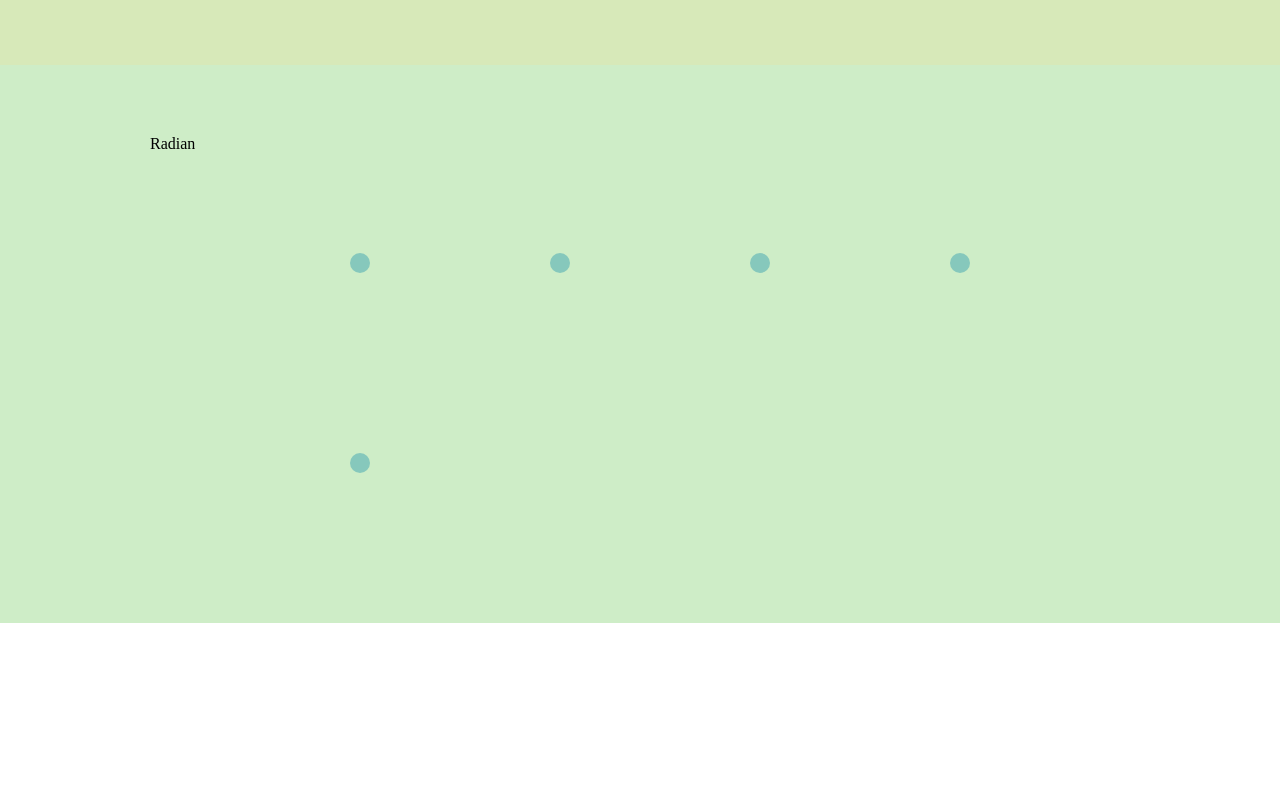
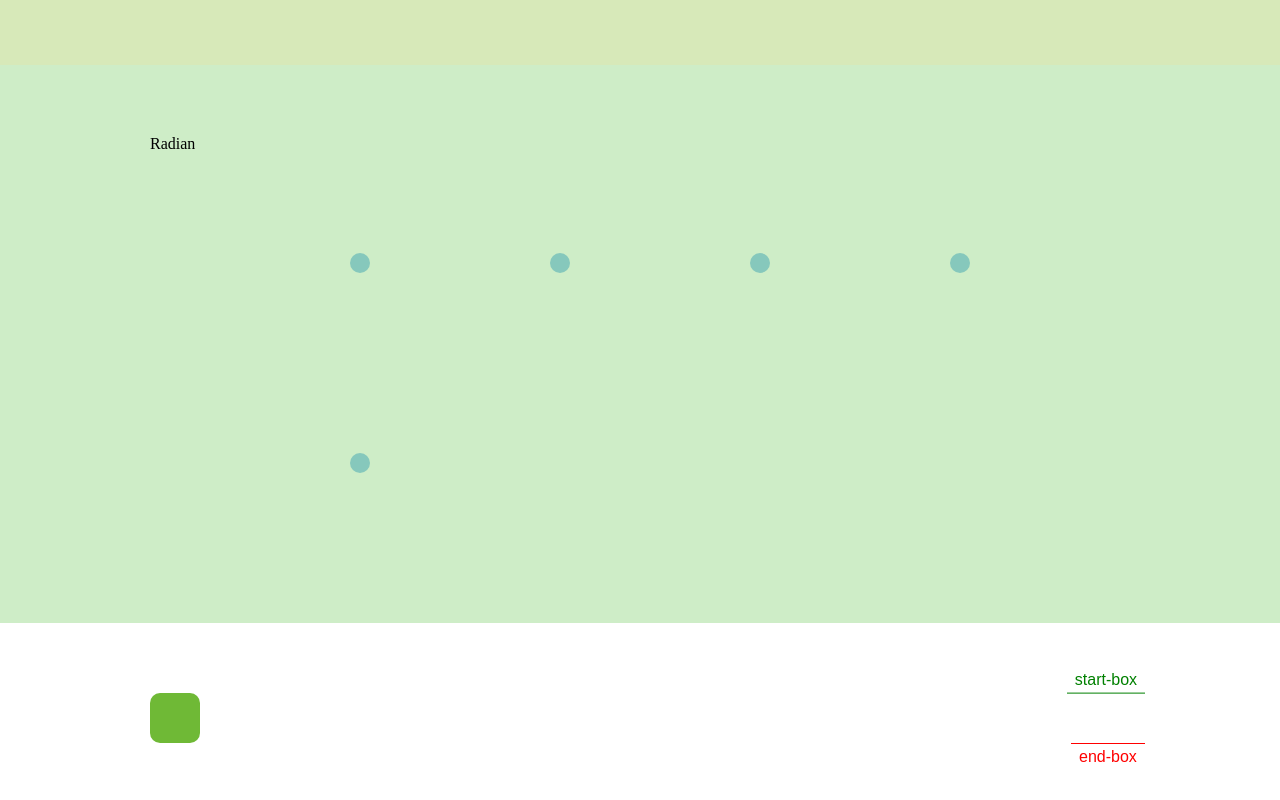
Before and after one commit to s-yoshiii/gsap-motion-recipe, a SvelteKit app: page / in a window 1280 px wide. Shown: the part 1262-2062 px from the top of the page. Before the commit the page ends 1915 px from the top, so only its background shows below. Built offline with nearby package versions, Linux system fonts and the light colour scheme.

Commit message:
スクロールトリガーを試す

```diff
--- /dev/null
+++ b/src/components/ScrollTriggerItem.svelte
@@ -0,0 +1,38 @@
+<script lang="ts">
+  import { gsap } from "gsap";
+  import { onMount } from "svelte";
+  import SectionLayout from "./SectionLayout.svelte";
+  import { ScrollTrigger } from "gsap/ScrollTrigger";
+  gsap.registerPlugin(ScrollTrigger);
+  onMount(() => {
+    gsap.to(".box", {
+      x: "70vw",
+      rotation: 360,
+      duration: 3,
+
+      scrollTrigger: {
+        trigger: ".box",
+        start: "top bottom",
+        end: "bottom top",
+        toggleActions: "play none none reset",
+        markers: true,
+        id: "box",
+        //scrub: true,
+        scrub: 0.5, // smoothing
+      },
+    });
+  });
+</script>
+
+<SectionLayout cl="scroll">
+  <div class="box" />
+</SectionLayout>
+
+<style lang="scss">
+  .box {
+    width: 50px;
+    height: 50px;
+    background: #6fb936;
+    border-radius: 10px;
+  }
+</style>
--- a/src/routes/+page.svelte
+++ b/src/routes/+page.svelte
@@ -1,12 +1,14 @@
 <script lang="ts">
-  import RadianItem from "../components/radianItem.svelte";
+  import RadianItem from "../components/RadianItem.svelte";
   import RandomStaggerItem from "../components/RandomStaggerItem.svelte";
+  import ScrollTriggerItem from "../components/ScrollTriggerItem.svelte";
   import StaggerItem from "../components/StaggerItem.svelte";
 </script>
 
 <StaggerItem />
 <RandomStaggerItem />
 <RadianItem />
+<ScrollTriggerItem />
 
 <style lang="scss">
 </style>
```
